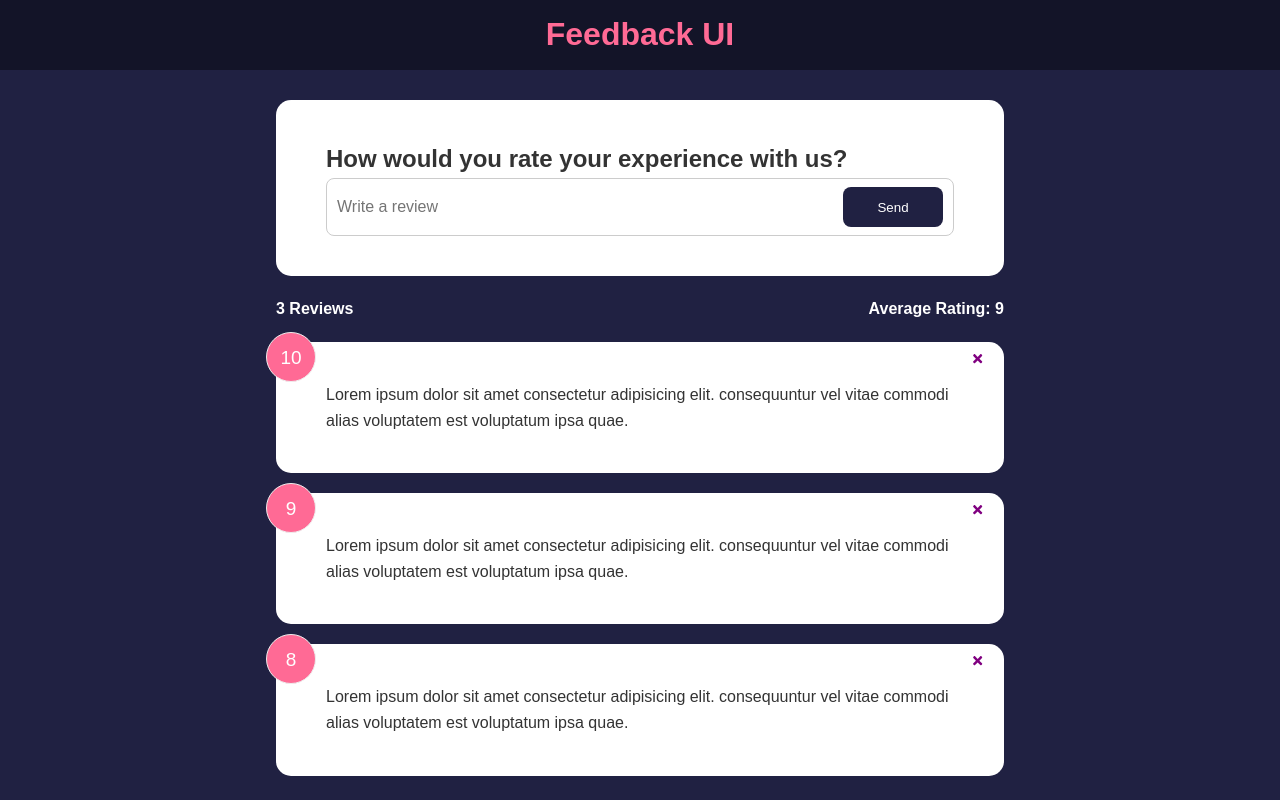
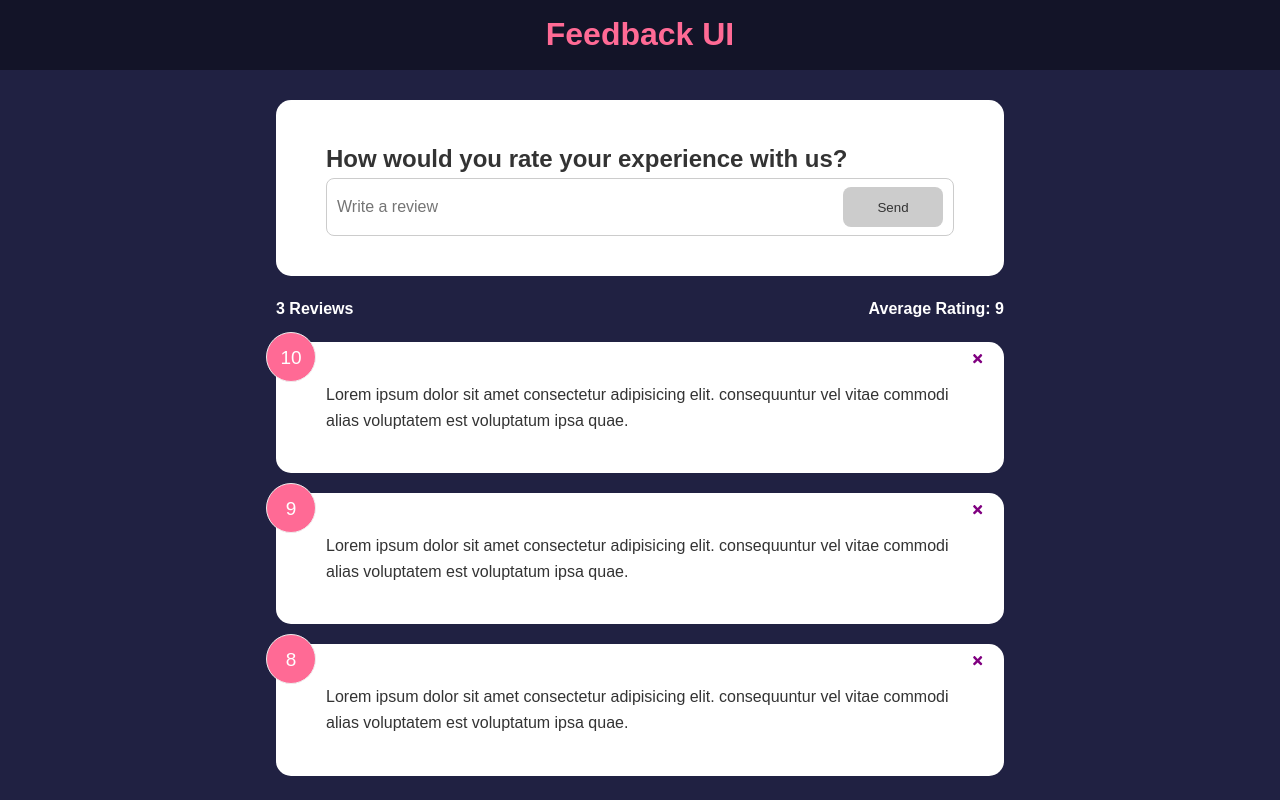
Before and after one commit to PrincessMaggy/feedback-app, a React (Create React App) app: page / in a window 1280 px wide. Built offline with nearby package versions, Linux system fonts and the light colour scheme.

Commit message:
added button validation

```diff
--- a/src/components/FeedbackForm.js
+++ b/src/components/FeedbackForm.js
@@ -6,8 +6,20 @@
 function FeedbackForm() {
 
 const [text, setText] = useState("");
+const [btnDisabled, setBtndisabled] = useState(true);
+const [message, setMessage] = useState("");
 
 const handleText = (e) =>{
+    if(text === ""){
+        setBtndisabled(true);
+        setMessage(null)
+    }else if(text !== "" && text.trim().length <= 10){
+        setBtndisabled(true);
+        setMessage("Text must be at least 10 characters.")
+    }else{
+        setBtndisabled(false);
+        setMessage(null);
+    }
     setText(e.target.value);
 }
 
@@ -21,8 +33,13 @@
             value={text}
             onChange= {handleText}
             placeholder="Write a review" />
-            <Button type='submit'>Send</Button>
+
+            <Button
+            isDisabled={btnDisabled}
+            type='submit'>Send</Button>
         </div>
+
+        {message && <div className='message'> {message}</div>}
       </form>
     </Card>
   )
```
